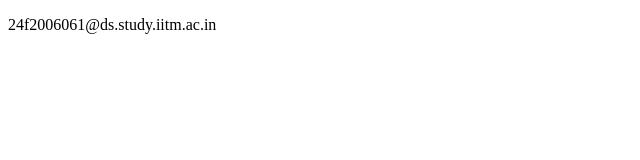
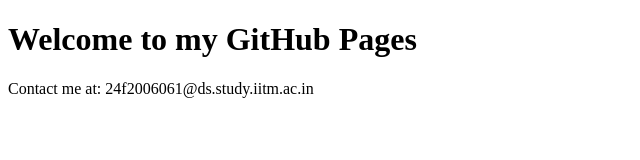
Before and after one commit to lovepreet223/temp1, a plain HTML site: page index.html in a window 1280 px wide. Shown: the whole page, without its empty margins (0-640 px from the left). Drawn offline with Linux system fonts and the light colour scheme.

Commit message:
Update index.html

```diff
--- a/index.html
+++ b/index.html
@@ -5,6 +5,7 @@
             <title>My GitHub Pages</title>
         </head>
         <body>
-            <p><!--email_off-->24f2006061@ds.study.iitm.ac.in<!--/email_off--></p>
+            <h1>Welcome to my GitHub Pages</h1>
+            <p>Contact me at: <!--email_off-->24f2006061@ds.study.iitm.ac.in<!--/email_off--></p>
         </body>
         </html>
```
